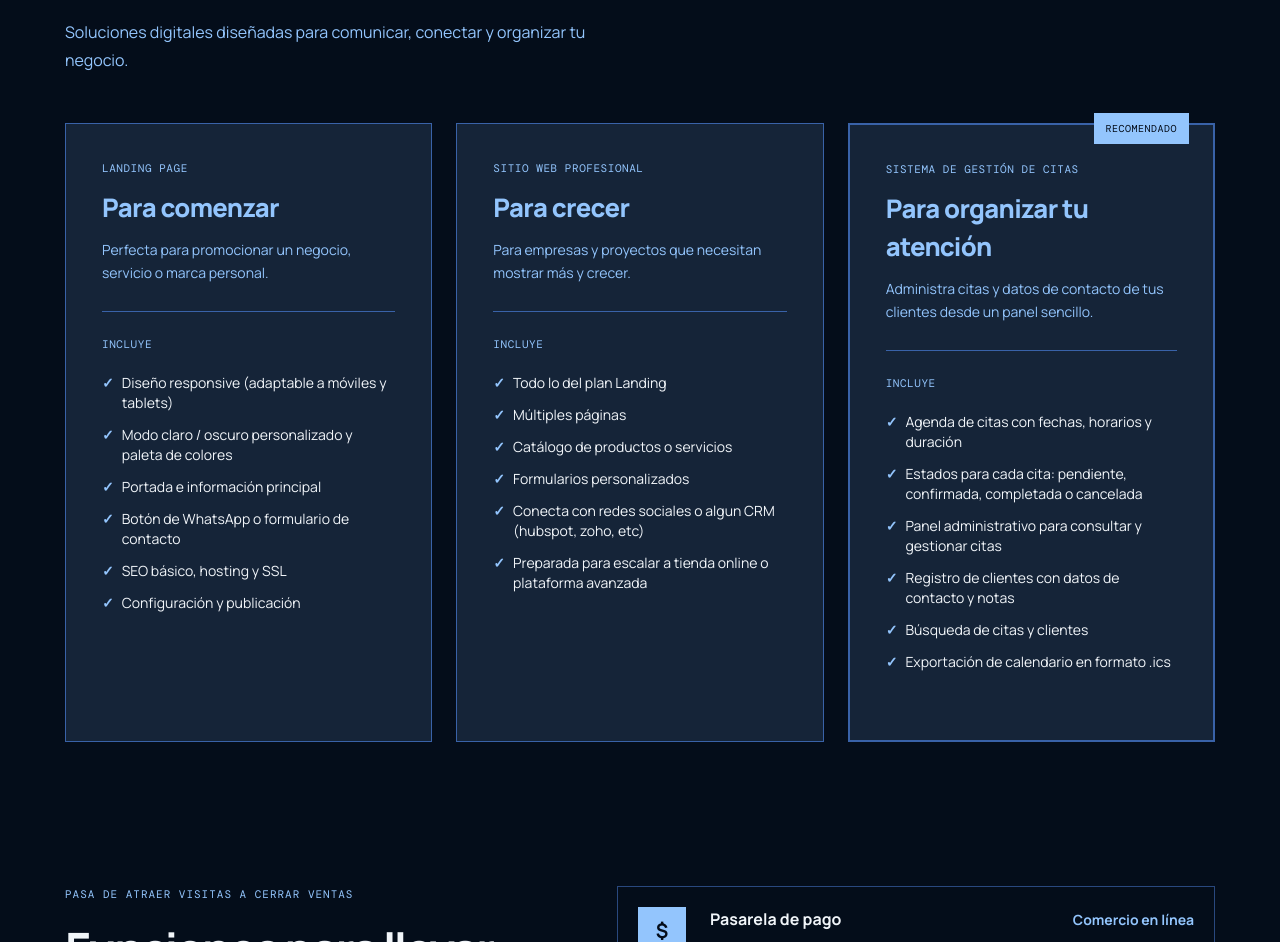
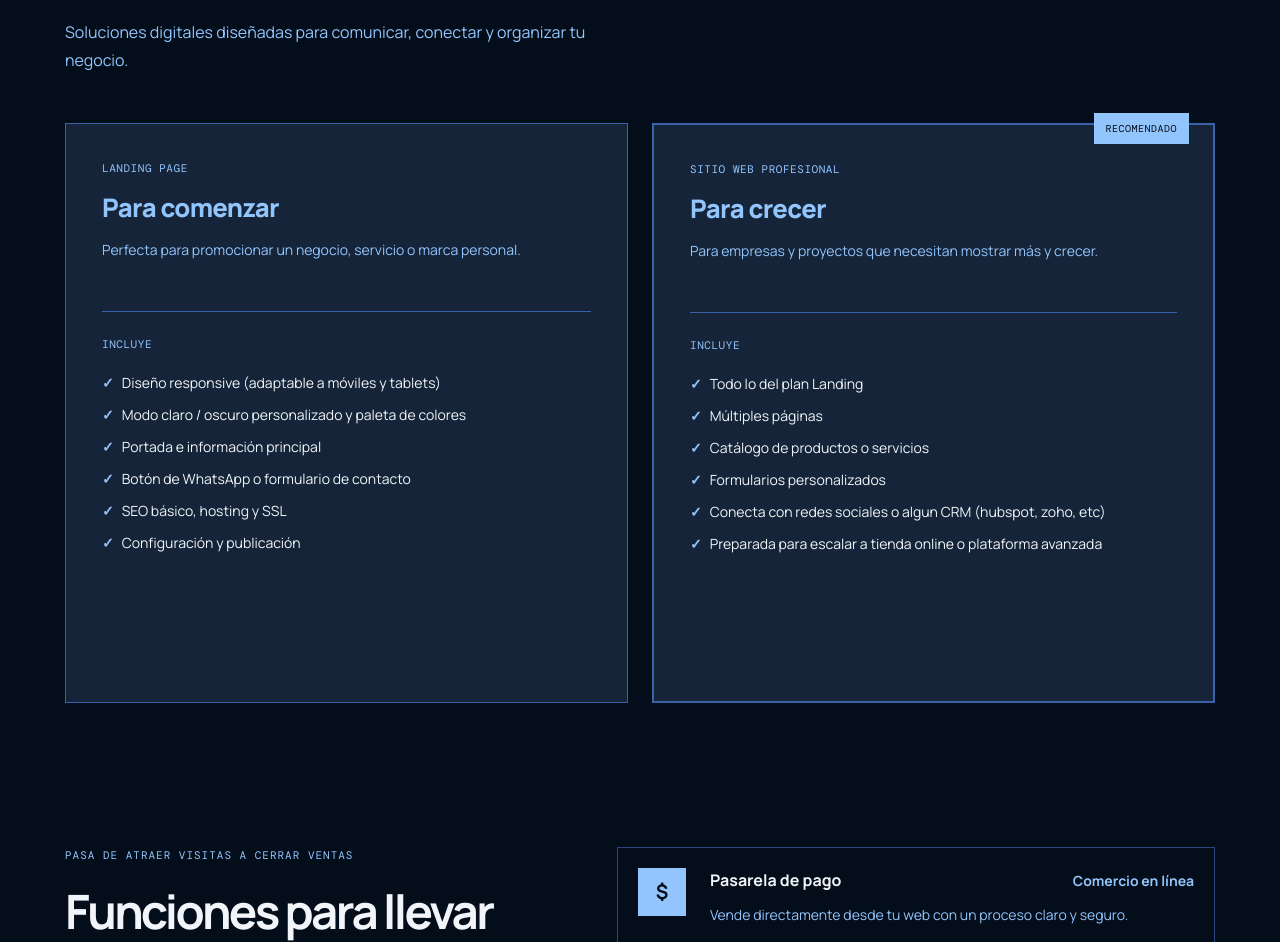
Before and after one commit to oscar-mgh/omgstudio, a Vue app: page / in a window 1280 px wide. Shown: the part 1780-2722 px from the top of the page. Built offline with nearby package versions, Linux system fonts and the light colour scheme.

Commit message:
servicios actualizados

```diff
--- a/src/components/PlansSection.vue
+++ b/src/components/PlansSection.vue
@@ -18,7 +18,7 @@ const plans = [
     name: 'Sitio Web Profesional',
     audience: 'Para crecer',
     text: 'Para empresas y proyectos que necesitan mostrar más y crecer.',
-    featured: false,
+    featured: true,
     features: [
       'Todo lo del plan Landing',
       'Múltiples páginas',
@@ -26,20 +26,6 @@ const plans = [
       'Formularios personalizados',
       'Conecta con redes sociales o algun CRM (hubspot, zoho, etc)',
       'Preparada para escalar a tienda online o plataforma avanzada',
-    ],
-  },
-  {
-    name: 'Sistema de gestión de citas',
-    audience: 'Para organizar tu atención',
-    text: 'Administra citas y datos de contacto de tus clientes desde un panel sencillo.',
-    featured: true,
-    features: [
-      'Agenda de citas con fechas, horarios y duración',
-      'Estados para cada cita: pendiente, confirmada, completada o cancelada',
-      'Panel administrativo para consultar y gestionar citas',
-      'Registro de clientes con datos de contacto y notas',
-      'Búsqueda de citas y clientes',
-      'Exportación de calendario en formato .ics',
     ],
   },
 ];
@@ -61,7 +47,7 @@ const plans = [
           Soluciones digitales diseñadas para comunicar, conectar y organizar tu negocio.
         </p>
       </div>
-      <div class="mt-12 grid gap-6 lg:grid-cols-3">
+      <div class="mt-12 grid gap-6 lg:grid-cols-2">
         <article
           v-for="plan in plans"
           :key="plan.name"
```
